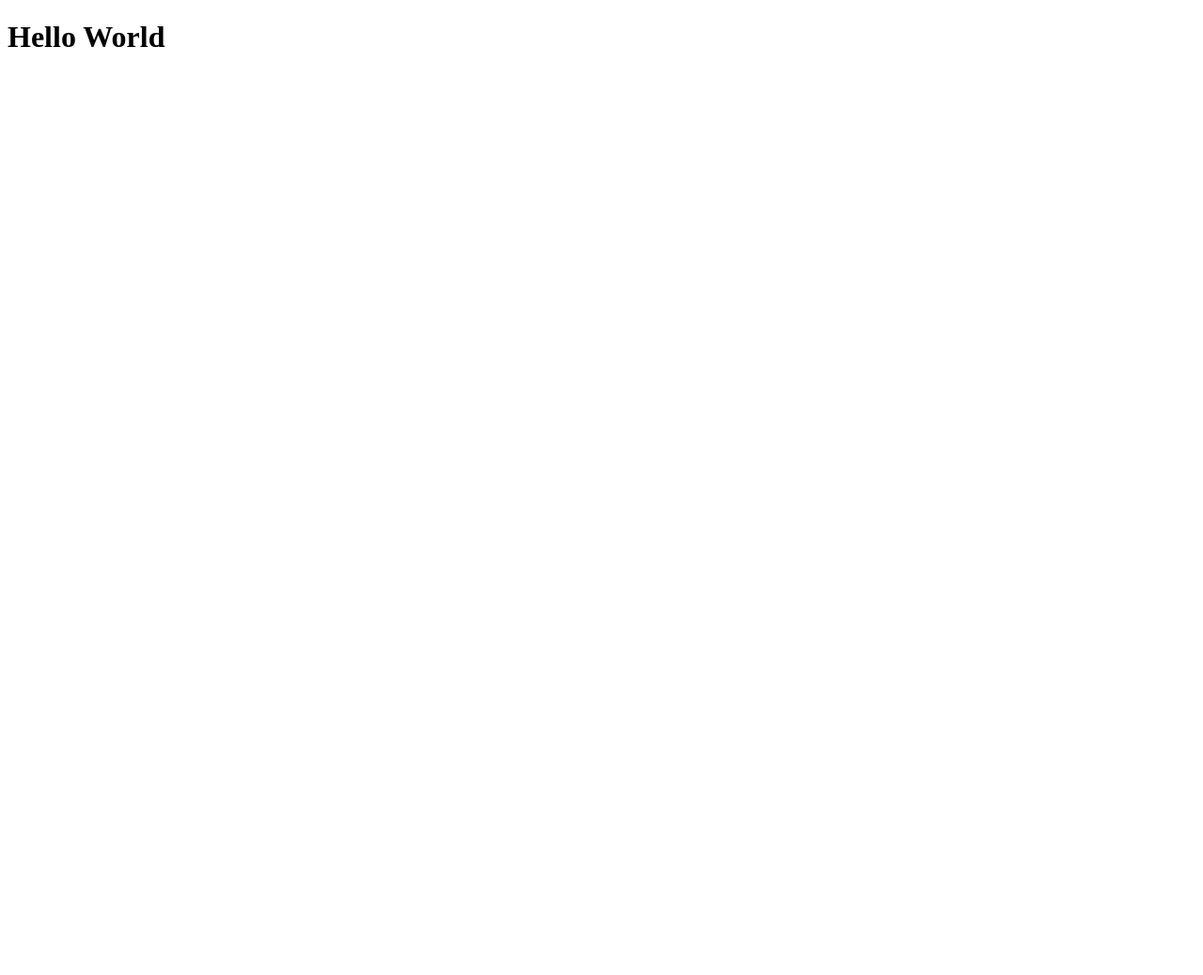
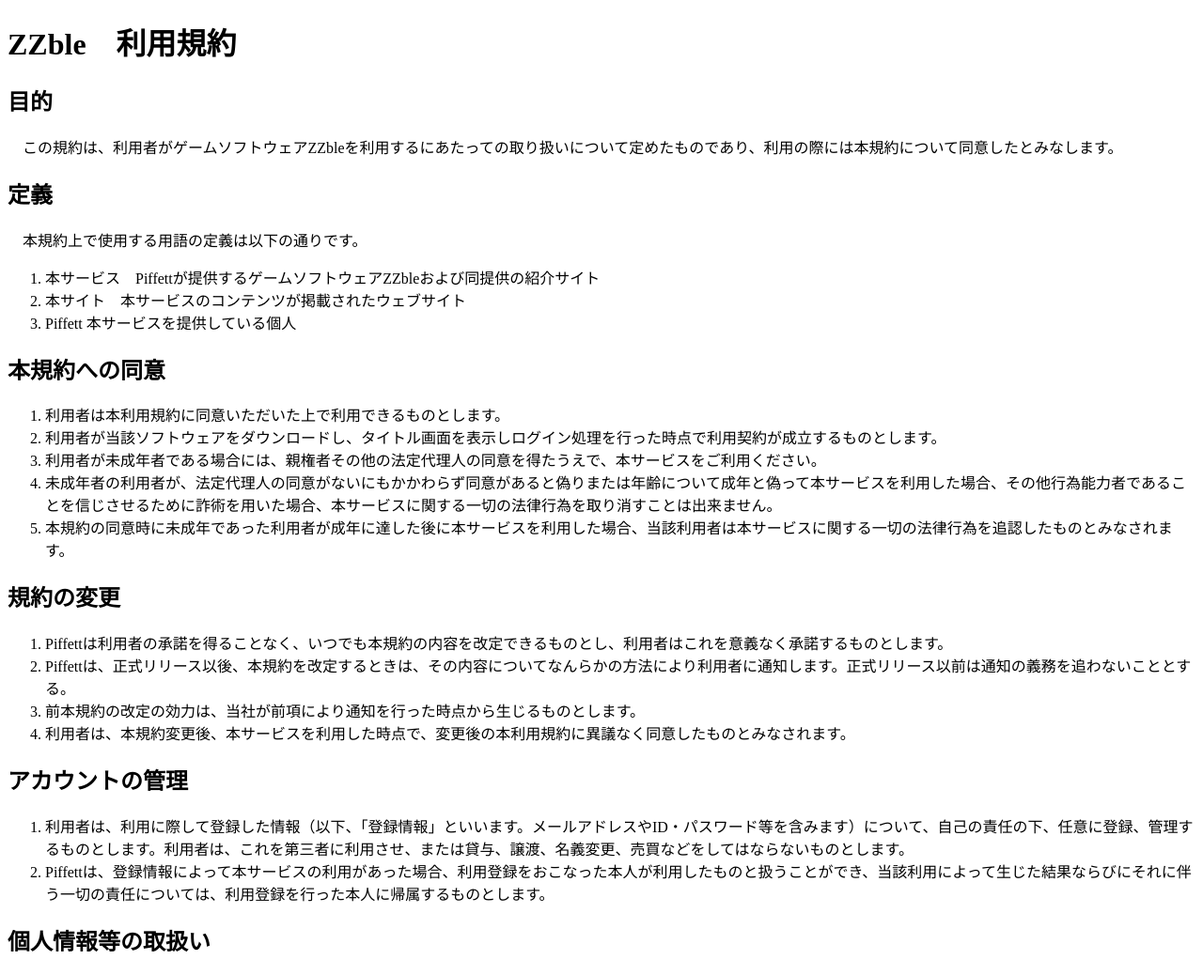
Before and after one commit to piffett/piffett.github.io, a plain HTML site: page index.html in a window 1280 px wide. Shown: the whole page at 94% size. Before the commit the page ends 800 px from the top, so only its background shows below. Drawn offline with Linux system fonts and the light colour scheme.

Commit message:
利用規約途中

```diff
--- a/index.html
+++ b/index.html
@@ -2,7 +2,39 @@
 <html>
 
 <body>
-    <h1>Hello World</h1>
+    <h1>ZZble　利用規約</h1>
+
+    <h2>目的</h2>
+        <p>　この規約は、利用者がゲームソフトウェアZZbleを利用するにあたっての取り扱いについて定めたものであり、利用の際には本規約について同意したとみなします。</p>
+    <h2>定義</h2>
+        <p>　本規約上で使用する用語の定義は以下の通りです。</p>
+        <ol>
+            <li>本サービス　Piffettが提供するゲームソフトウェアZZbleおよび同提供の紹介サイト</li>
+            <li>本サイト　本サービスのコンテンツが掲載されたウェブサイト</li>
+            <li>Piffett 本サービスを提供している個人</li>
+        </ol>
+    <h2>本規約への同意</h2>
+        <ol>
+            <li>利用者は本利用規約に同意いただいた上で利用できるものとします。</li>
+            <li>利用者が当該ソフトウェアをダウンロードし、タイトル画面を表示しログイン処理を行った時点で利用契約が成立するものとします。</li>
+            <li>利用者が未成年者である場合には、親権者その他の法定代理人の同意を得たうえで、本サービスをご利用ください。</li>
+            <li>未成年者の利用者が、法定代理人の同意がないにもかかわらず同意があると偽りまたは年齢について成年と偽って本サービスを利用した場合、その他行為能力者であることを信じさせるために詐術を用いた場合、本サービスに関する一切の法律行為を取り消すことは出来ません。</li>
+            <li>本規約の同意時に未成年であった利用者が成年に達した後に本サービスを利用した場合、当該利用者は本サービスに関する一切の法律行為を追認したものとみなされます。</li>
+        </ol>
+
+    <h2>規約の変更</h2>
+        <ol>
+            <li>Piffettは利用者の承諾を得ることなく、いつでも本規約の内容を改定できるものとし、利用者はこれを意義なく承諾するものとします。</li>
+            <li>Piffettは、正式リリース以後、本規約を改定するときは、その内容についてなんらかの方法により利用者に通知します。正式リリース以前は通知の義務を追わないこととする。</li>
+            <li>前本規約の改定の効力は、当社が前項により通知を行った時点から生じるものとします。</li>
+            <li>利用者は、本規約変更後、本サービスを利用した時点で、変更後の本利用規約に異議なく同意したものとみなされます。</li>
+        </ol>
+    <h2>アカウントの管理</h2>
+        <ol>
+            <li>利用者は、利用に際して登録した情報（以下、「登録情報」といいます。メールアドレスやID・パスワード等を含みます）について、自己の責任の下、任意に登録、管理するものとします。利用者は、これを第三者に利用させ、または貸与、譲渡、名義変更、売買などをしてはならないものとします。</li>
+            <li>Piffettは、登録情報によって本サービスの利用があった場合、利用登録をおこなった本人が利用したものと扱うことができ、当該利用によって生じた結果ならびにそれに伴う一切の責任については、利用登録を行った本人に帰属するものとします。</li>
+        </ol>
+    <h2>個人情報等の取扱い</h2>
 </body>
 
 </html>
```
